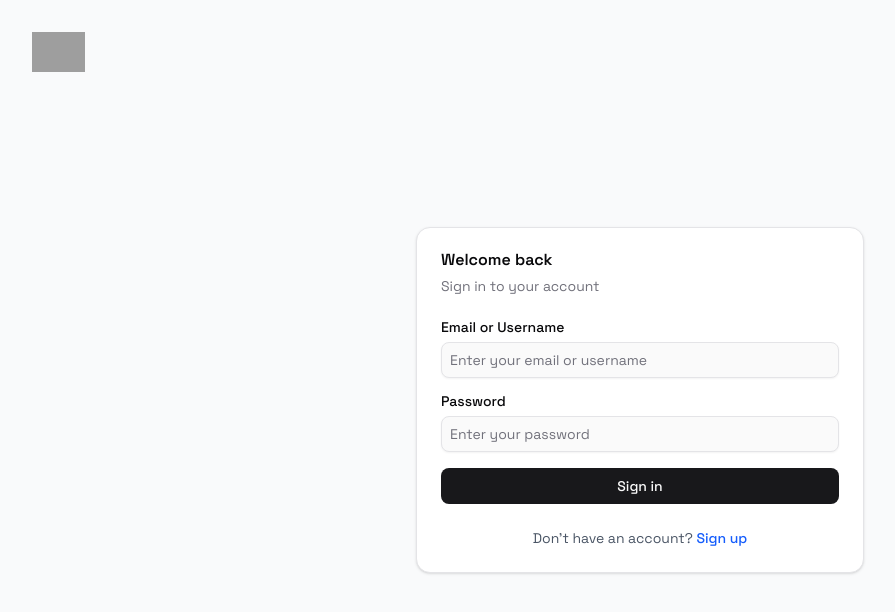
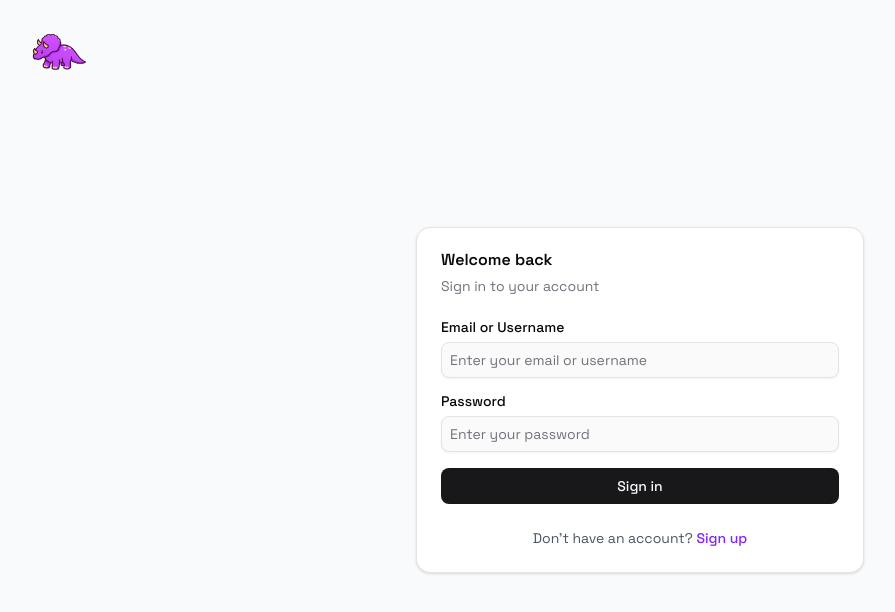
Before and after one commit to RndmCodeGuy20/dyno-fe, a React (Vite) app: page /login in a window 1280 px wide. Shown: the top 612 px of the page, without its empty margins (0-895 px from the left). Built offline with nearby package versions, Linux system fonts and the light colour scheme; grey boxes are pictures that could not be loaded; a web font is replaced by a local one.

Commit message:
fix: update logo image import path in Login and Signup components for consistency

```diff
--- a/src/pages/Login.tsx
+++ b/src/pages/Login.tsx
@@ -6,7 +6,7 @@ import { Input } from "@/components/ui/input";
 import { Label } from "@/components/ui/label";
 import { Card, CardContent, CardDescription, CardFooter, CardHeader, CardTitle } from "@/components/ui/card";
 
-import dynoLogo from "@/assets/images/dyno logo.png";
+import dynoLogo from "@/assets/images/logo.png";
 
 const LoginPage = () => {
     const [identifier, setIdentifier] = useState("");
@@ -101,7 +101,7 @@ const LoginPage = () => {
                 <CardFooter className="flex justify-center">
                     <p className="text-sm text-gray-600">
                         Don't have an account?{" "}
-                        <Link to="/signup" className="text-blue-600 hover:underline font-medium">
+                        <Link to="/signup" className="text-violet-600 hover:underline font-medium">
                             Sign up
                         </Link>
                     </p>
--- a/src/pages/Signup.tsx
+++ b/src/pages/Signup.tsx
@@ -6,7 +6,7 @@ import { Input } from "@/components/ui/input";
 import { Label } from "@/components/ui/label";
 import { Card, CardContent, CardDescription, CardFooter, CardHeader, CardTitle } from "@/components/ui/card";
 
-import dynoLogo from "@/assets/images/dyno logo.png";
+import dynoLogo from "@/assets/images/logo.png";
 
 const SignupPage = () => {
     const [username, setUsername] = useState("");
@@ -148,7 +148,7 @@ const SignupPage = () => {
                 <CardFooter className="flex justify-center">
                     <p className="text-sm text-gray-600">
                         Already have an account?{" "}
-                        <Link to="/login" className="text-blue-600 hover:underline font-medium">
+                        <Link to="/login" className="text-violet-600 hover:underline font-medium">
                             Sign in
                         </Link>
                     </p>
```
